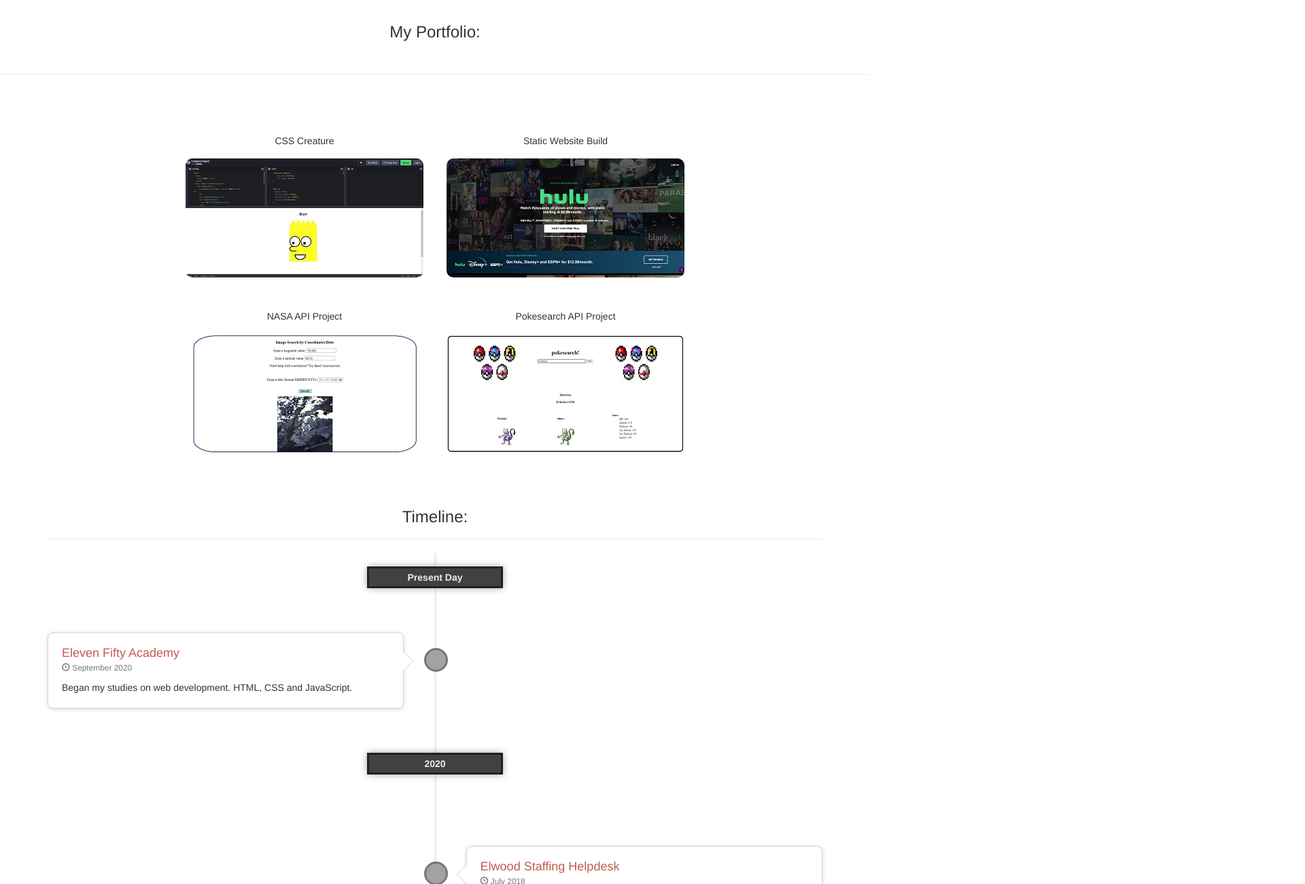
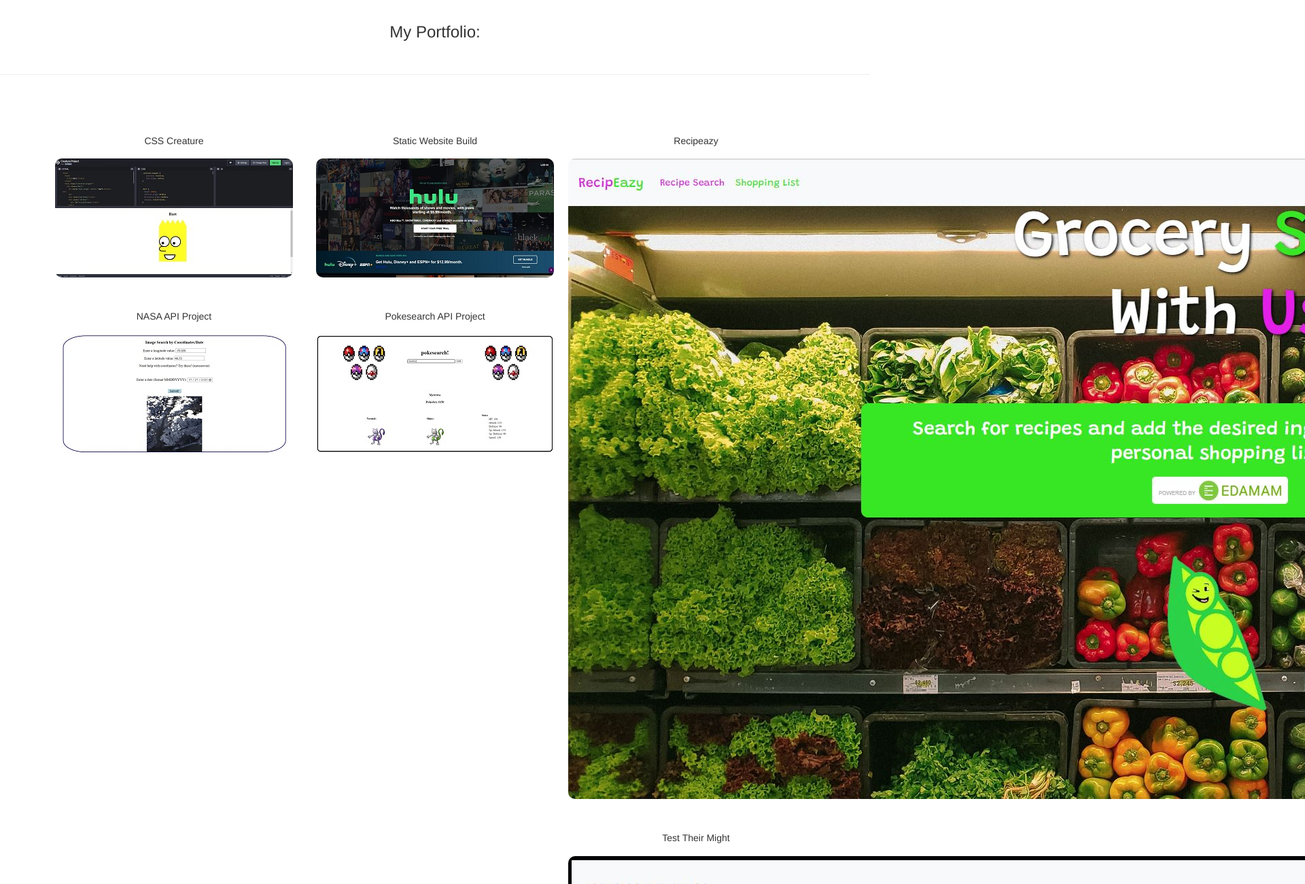
Before and after one commit to klballard/portfolio, a plain HTML site: page index.html in a window 1280 px wide. Shown: the part 1500-2800 px from the top of the page at 68% size, 1920 px wide, since content can reach past the window. Drawn offline with nearby package versions, Linux system fonts and the light colour scheme.

Commit message:
Add files via upload

```diff
--- a/index.html
+++ b/index.html
@@ -79,17 +79,17 @@
         <img src="assets/pokemon.jpg"></a>
 
         </div>
-    <!-- <div class="column">
-       <h5>In progress</h5>
-        <a href="">
-        <img src="assets/construction.jpg"></a>
+        <div class="column">
+       <h5>Recipeazy</h5>
+        <a href="https://group-4-recipeazy-client.herokuapp.com/">
+        <img src="assets/recipeazySS.JPG"></a>
 
         <br><br><br>
 
-        <h5>In progress</h5>
-        <a href="">
-        <img src="assets/construction.jpg"></a>
-        </div>-->
+        <h5>Test Their Might</h5>
+        <a href="https://testtheirmightclient.herokuapp.com/">
+        <img src="assets/testtheirmightSS.JPG"></a>
+        </div>
 </div>
 <!--timeline/resume leading to this-->
 <br><br>
```
